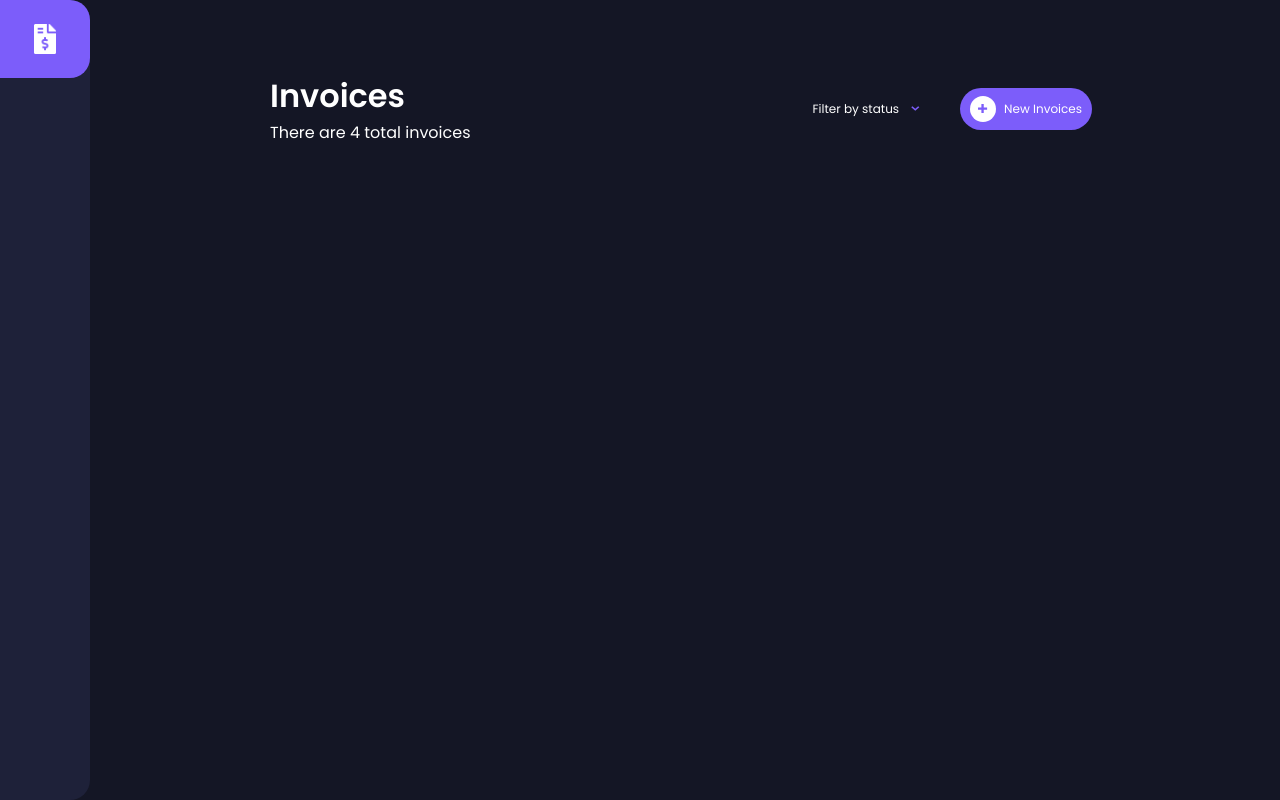
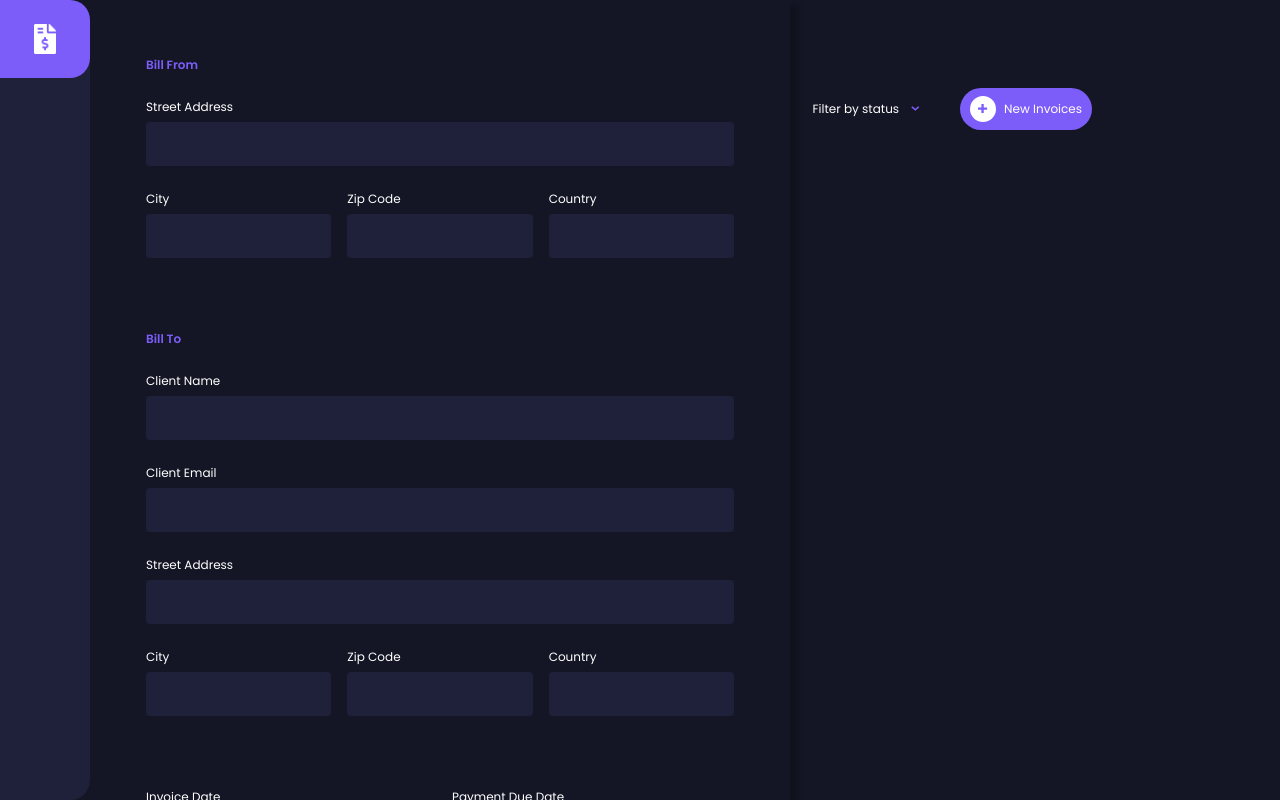
Before and after one commit to FatemaKhalid/invoice-app, a Vue app: page / in a window 1280 px wide. Built offline with nearby package versions, Linux system fonts and the light colour scheme.

Commit message:
Add Invoice Modal

```diff
--- a/src/App.vue
+++ b/src/App.vue
@@ -3,6 +3,7 @@
     <div v-if="!mobile" class="flex-column app flex">
       <NavBar />
       <div class="app-content flex flex-column">
+        <InvoiceModal />
         <router-view />
       </div>
     </div>
@@ -14,9 +15,11 @@
 </template>
 <script lang="ts">
 import NavBar from './components/NavigationBar.vue'
+import InvoiceModal from './components/InvoiceModal.vue'
 export default {
   components: {
-    NavBar
+    NavBar,
+    InvoiceModal
   },
   data() {
     return {
--- /dev/null
+++ b/src/components/InvoiceModal.vue
@@ -0,0 +1,331 @@
+<template>
+  <div @click="checkClick" ref="invoiceWrap" class="invoice-wrap flex flex-column">
+    <form @submit.prevent="submitForm" class="invoice-content">
+      <!-- Bill Form -->
+      <div class="bill-from flex flex-column">
+        <h4>Bill From</h4>
+        <div class="input flex flex-column">
+          <label for="billerStreetAddress">Street Address</label>
+          <input required type="text" id="billerStreetAddress" v-model="billerStreetAddress" />
+        </div>
+        <div class="location-details flex">
+          <div class="input flex flex-column">
+            <label for="billerCity">City</label>
+            <input required type="text" id="billerCity" v-model="billerCity" />
+          </div>
+          <div class="input flex flex-column">
+            <label for="billerZipCode">Zip Code</label>
+            <input required type="text" id="billerZipCode" v-model="billerZipCode" />
+          </div>
+          <div class="input flex flex-column">
+            <label for="billerCountry">Country</label>
+            <input required type="text" id="billerCountry" v-model="billerCountry" />
+          </div>
+        </div>
+      </div>
+
+      <!-- Bill To -->
+      <div class="bill-to flex flex-column">
+        <h4>Bill To</h4>
+        <div class="input flex flex-column">
+          <label for="clientName">Client Name</label>
+          <input required type="text" id="clientName" v-model="clientName" />
+        </div>
+        <div class="input flex flex-column">
+          <label for="clientEmail">Client Email</label>
+          <input required type="text" id="clientEmail" v-model="clientEmail" />
+        </div>
+        <div class="input flex flex-column">
+          <label for="clientStreetAddress">Street Address</label>
+          <input required type="text" id="clientStreetAddress" v-model="clientStreetAddress" />
+        </div>
+        <div class="location-details flex">
+          <div class="input flex flex-column">
+            <label for="clientCity">City</label>
+            <input required type="text" id="clientCity" v-model="clientCity" />
+          </div>
+          <div class="input flex flex-column">
+            <label for="clientZipCode">Zip Code</label>
+            <input required type="text" id="clientZipCode" v-model="clientZipCode" />
+          </div>
+          <div class="input flex flex-column">
+            <label for="clientCountry">Country</label>
+            <input required type="text" id="clientCountry" v-model="clientCountry" />
+          </div>
+        </div>
+      </div>
+      <!-- Invoice Work Details -->
+      <div class="invoice-work flex flex-column">
+        <div class="payment flex">
+          <div class="input flex flex-column">
+            <label for="invoiceDate">Invoice Date</label>
+            <input disabled type="text" id="invoiceDate" v-model="invoiceDate" />
+          </div>
+          <div class="input flex flex-column">
+            <label for="paymentDueDate">Payment Due Date</label>
+            <input disabled type="text" id="paymentDueDate" v-model="paymentDueDate" />
+          </div>
+        </div>
+        <div class="input flex flex-column">
+          <label for="paymentTerms">Payment Terms</label>
+          <select required type="text" id="paymentTerms" v-model="paymentTerms">
+            <option value="30">Net 30 Days</option>
+            <option value="60">Net 60 Days</option>
+          </select>
+        </div>
+        <div class="input flex flex-column">
+          <label for="productDescription">Product Description</label>
+          <input required type="text" id="productDescription" v-model="productDescription" />
+        </div>
+
+        <div class="work-items">
+          <h3>Item List</h3>
+          <table class="item-list">
+            <tr class="table-heading flex">
+              <th class="item-name">Item Name</th>
+              <th class="qty">Qty</th>
+              <th class="price">Price</th>
+              <th class="total">Total</th>
+            </tr>
+            <tr class="table-items flex" v-for="(item, idx) in invoiceItemList" :key="idx">
+              <td class="item-name"><input type="text" v-model="item.itemName" /></td>
+              <td class="qty"><input type="text" v-model="item.qty" /></td>
+              <td class="price"><input type="text" v-model="item.price" /></td>
+              <td class="total flex">${{ (item.total = item.qty * item.price) }}</td>
+              <img @click="deleteItem(item.id)" src="@/assets/icon-delete.svg" alt="Delete Icon" />
+            </tr>
+          </table>
+          <div class="flex button">
+            <img src="@/assets/icon-plus.svg" alt="" />
+            Add New Item
+          </div>
+        </div>
+      </div>
+      <!-- Save/Exit -->
+      <div class="save flex">
+        <div class="left">
+          <button type="button" @click="closeInvoice" class="red">Cancel</button>
+        </div>
+        <div class="right flex">
+          <button type="submit" @click="saveDraft" class="dark-purple">Save Draft</button>
+          <button type="submit" @click="publishInvoice" class="purple">Create Invoice</button>
+          <button type="submit" class="purple">Update Invoice</button>
+        </div>
+      </div>
+    </form>
+  </div>
+</template>
+
+<script lang="ts">
+type InvoiceItem = {
+  itemName: string
+  qty: number
+  price: number
+  total: number
+  id: string
+}
+type InvoiceData = {
+  dateOptions: { year: string; month: string; day: string }
+  docId: string | null
+  loading: string | null
+  billerStreetAddress: string | null
+  billerCity: string | null
+  billerZipCode: string | null
+  billerCountry: string | null
+  clientName: string | null
+  clientEmail: string | null
+  clientStreetAddress: string | null
+  clientCity: string | null
+  clientZipCode: string | null
+  clientCountry: string | null
+  invoiceDateUnix: string | null
+  invoiceDate: string | null
+  paymentTerms: string | null
+  paymentDueDateUnix: string | null
+  paymentDueDate: string | null
+  productDescription: string | null
+  invoicePending: string | null
+  invoiceDraft: string | null
+  invoiceItemList: InvoiceItem[]
+  invoiceTotal: 0
+}
+export default {
+  name: 'InvoiceModal',
+  data(): InvoiceData {
+    return {
+      dateOptions: { year: 'numeric', month: 'short', day: 'numeric' },
+      docId: null,
+      loading: null,
+      billerStreetAddress: null,
+      billerCity: null,
+      billerZipCode: null,
+      billerCountry: null,
+      clientName: null,
+      clientEmail: null,
+      clientStreetAddress: null,
+      clientCity: null,
+      clientZipCode: null,
+      clientCountry: null,
+      invoiceDateUnix: null,
+      invoiceDate: null,
+      paymentTerms: null,
+      paymentDueDateUnix: null,
+      paymentDueDate: null,
+      productDescription: null,
+      invoicePending: null,
+      invoiceDraft: null,
+      invoiceItemList: [],
+      invoiceTotal: 0
+    }
+  },
+  methods: {
+    checkClick() {},
+    submitForm() {},
+    deleteItem(itemId: string) {},
+    addNewInvoiceItem() {},
+    closeInvoice() {},
+    saveDraft() {},
+    publishInvoice() {}
+  }
+}
+</script>
+
+<style lang="scss" scoped>
+.invoice-wrap {
+  position: fixed;
+  top: 0;
+  left: 0;
+  width: 100%;
+  height: 100vh;
+  overflow: scroll;
+  &::-webkit-scrollbar {
+    display: none;
+  }
+  @media (min-width: 900px) {
+    left: 90px;
+  }
+  .invoice-content {
+    position: relative;
+    padding: 56px;
+    max-width: 700px;
+    width: 100%;
+    background-color: #141625;
+    color: #fff;
+    box-shadow: 10px 4px 6px -1px rgba(0, 0, 0, 0.2), 0 2px 4px -1px rgba(0, 0, 0, 0.06);
+    h1 {
+      margin-bottom: 48px;
+      color: #fff;
+    }
+    h3 {
+      margin-bottom: 16px;
+      font-size: 18px;
+      color: #777f98;
+    }
+    h4 {
+      color: #7c5dfa;
+      font-size: 12px;
+      margin-bottom: 24px;
+    }
+    // Bill To / Bill From
+    .bill-to,
+    .bill-from {
+      margin-bottom: 48px;
+      .location-details {
+        gap: 16px;
+        div {
+          flex: 1;
+        }
+      }
+    }
+    // Invoice Work
+    .invoice-work {
+      .payment {
+        gap: 24px;
+        div {
+          flex: 1;
+        }
+      }
+      .work-items {
+        .item-list {
+          width: 100%;
+          // Item Table Styling
+          .table-heading,
+          .table-items {
+            gap: 16px;
+            font-size: 12px;
+            .item-name {
+              flex-basis: 50%;
+            }
+            .qty {
+              flex-basis: 10%;
+            }
+            .price {
+              flex-basis: 20%;
+            }
+            .total {
+              flex-basis: 20%;
+              align-self: center;
+            }
+          }
+          .table-heading {
+            margin-bottom: 16px;
+            th {
+              text-align: left;
+            }
+          }
+          .table-items {
+            position: relative;
+            margin-bottom: 24px;
+            img {
+              position: absolute;
+              top: 15px;
+              right: 0;
+              width: 12px;
+              height: 16px;
+            }
+          }
+        }
+        .button {
+          color: #fff;
+          background-color: #252945;
+          align-items: center;
+          justify-content: center;
+          width: 100%;
+          img {
+            margin-right: 4px;
+          }
+        }
+      }
+    }
+    .save {
+      margin-top: 60px;
+      .left {
+        flex: 1;
+      }
+      .right {
+        justify-content: flex-end;
+        flex: 3;
+      }
+    }
+  }
+  .input {
+    margin-bottom: 24px;
+  }
+  label {
+    font-size: 12px;
+    margin-bottom: 6px;
+  }
+  input,
+  select {
+    width: 100%;
+    background-color: #1e2139;
+    color: #fff;
+    border-radius: 4px;
+    padding: 12px 4px;
+    border: none;
+    &:focus {
+      outline: none;
+    }
+  }
+}
+</style>
```
